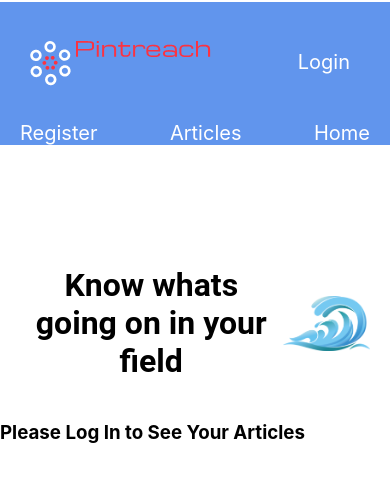
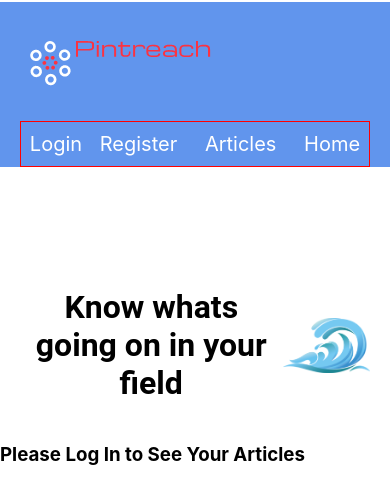
Before and after one commit to pintreach/buildweek-pintreach-FE, a React (Create React App) app in the folder pintreach/: page / in a window 390 px wide. Shown: the top 504 px of the page. Built offline with nearby package versions, Linux system fonts and the light colour scheme.

Commit message:
fixes nav styles

```diff
--- a/pintreach/src/App.css
+++ b/pintreach/src/App.css
@@ -1,5 +1,4 @@
 .App {
-
   text-align: center;
   background-color: white;
   padding: 2px 0 0 0;
@@ -7,14 +6,12 @@
 h1 {
   font-family: "Roboto", sans-serif;
 }
-
-
-
 a {
+  display: flex;
+  align-items: center;
   color: white;
   font-size: 20px;
   text-decoration: none;
-
 }
 ul {
   display: flex;
@@ -28,18 +25,28 @@ ul {
   z-index: 2;
   cursor: pointer;
   width: 100%;
-
 }
-
 .nav {
   display: flex;
   justify-content: space-between;
-  flex-wrap: wrap;
+  flex-flow: wrap;
   align-items: center;
   padding: 0 20px;
   background-color: #6195ed;
 }
 
+.nav-links {
+  display: flex;
+  flex-flow: row;
+  justify-content: space-around;
+  width: 70%;
+  border: 1px solid red;
+}
+@media (max-width: 800px){
+  .nav-links{
+    width: 100%;
+  }
+}
 .header {
   display: flex;
   padding: 100px 20px 0 20px;
--- a/pintreach/src/components/NavBar.js
+++ b/pintreach/src/components/NavBar.js
@@ -1,44 +1,38 @@
-import React from "react";
-import logos from "../components/logos.png";
-import { NavLink } from "react-router-dom";
+import React from 'react';
+import logos from '../components/logos.png';
+import { NavLink } from 'react-router-dom';
 
 const Navbar = () => {
 	let id = null;
-  if (localStorage.getItem("id")) {
-    id = localStorage.getItem("id");
+	if (localStorage.getItem('id')) {
+		id = localStorage.getItem('id');
 	}
 	const logout = () => {
-    localStorage.removeItem("id");
-    localStorage.removeItem("authorization");
+		localStorage.removeItem('id');
+		localStorage.removeItem('authorization');
 		window.location.reload();
 	};
 	return (
 		<div className="nav">
 			<img className="img" src={logos} alt="Logo" />
+			<div className="nav-links">
 				{!id ? (
 					<>
-          <div className="nav">
 						<NavLink exact to="/login" activeClassName="activeNavButton">
 							Login
 						</NavLink>
-          </div>
-          <div>
 						<NavLink exact to="/register" activeClassName="activeNavButton">
 							Register
 						</NavLink>
-          </div>
 					</>
 				) : (
 					<div onClick={() => logout()} href="#" className="activeNavButton">
 						Logout
 					</div>
 				)}
-      <div>
 				<NavLink to="/" activeClassName="activeNavButton">
 					Articles
 				</NavLink>
-      </div>
-      <div>
 				<a href="http://pintereachui.netlify.com/">Home</a>
 			</div>
 		</div>
--- a/pintreach/src/components/Pintreach.css
+++ b/pintreach/src/components/Pintreach.css
@@ -12,7 +12,6 @@
   margin: 0;
   background-color: #6195ed;
   align-items: center;
-  border: 1px solid red;
 }
 
 .Forms {
@@ -61,9 +60,9 @@ h3{
 
 @media (max-width: 800px){
   .article-wrap {
-    width: 80%;
+    width: 65%;
   }
   .card-img {
-    width: 25%;
+    width: 30%;
   }
 }
```
Lines whose indentation alone changed are shown as unchanged.
